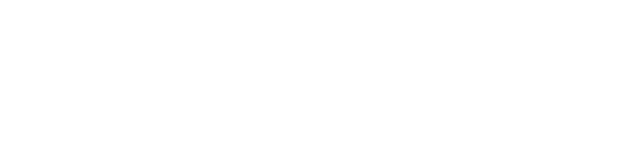
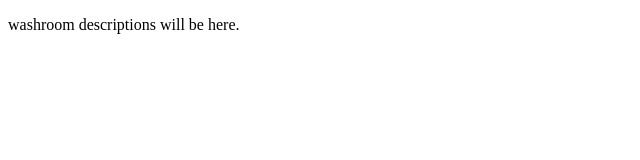
Before and after one commit to hwong210/1800_202330_BBY34, a plain HTML site: page Hyebin_Adjust and set my preference/washroom.html in a window 1280 px wide. Shown: the whole page, without its empty margins (0-640 px from the left). Drawn offline with Linux system fonts and the light colour scheme.

```diff
--- a/Hyebin_Adjust and set my preference/washroom.html
+++ b/Hyebin_Adjust and set my preference/washroom.html
@@ -4,6 +4,7 @@
     <meta charset="UTF-8">
     <meta name="viewport" content="width=device-width, initial-scale=1.0">
     <title>Washroom 1</title>
+    <p>washroom descriptions will be here.</p>
 </head>
 <body>
 
```
